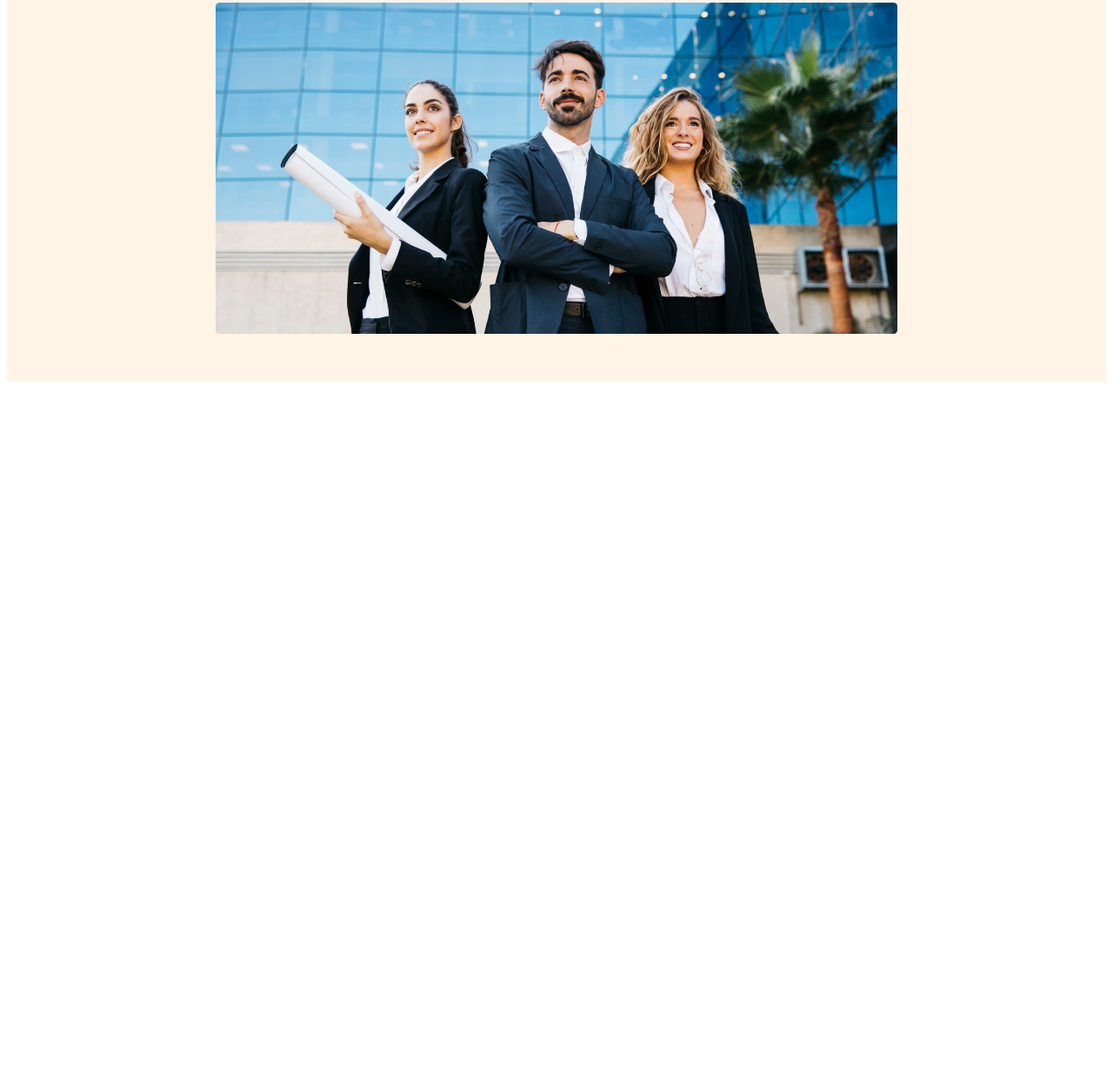
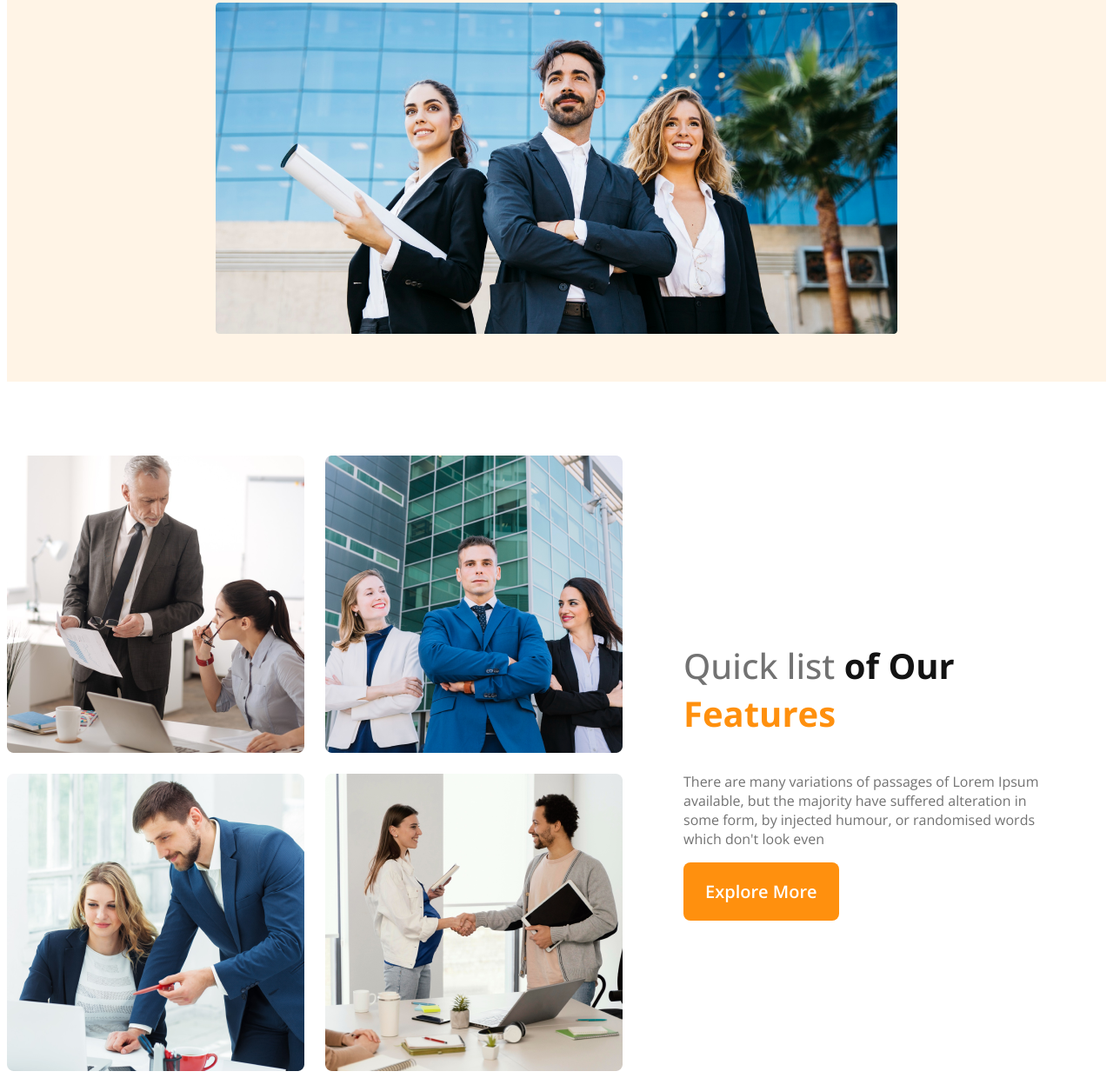
Before and after one commit to shoaib9752/g3-architects-practice-m2-m9, a plain HTML site: page index.html in a window 1280 px wide. Shown: the part 522-1762 px from the top of the page at 87% size. Before the commit the page ends 969 px from the top, so only its background shows below. Drawn offline with nearby package versions, Linux system fonts and the light colour scheme.

Commit message:
features content

```diff
--- a/index.html
+++ b/index.html
@@ -9,6 +9,8 @@
 </head>
 
 <body>
+
+    <!-- *Header Start -->
     <header>
         <nav>
             <h3 class="nav-titile">G3 Architects</h3>
@@ -22,31 +24,48 @@
 
         <div class="banner">
 
-            <div class="banner-content" >
+            <div class="banner-content">
                 <h1 class="banner-title">Brand New Group of Architects </h1>
-            <p class="banner-p" >There are many variations of passages of Lorem Ipsum available, but the majority have suffered alteration in some form, by injected humour, or randomised words which don't look even</p>
-            <button class="btn-primary">Explore More</button>
+                <p class="banner-p">There are many variations of passages of Lorem Ipsum available, but the majority
+                    have suffered alteration in some form, by injected humour, or randomised words which don't look even
+                </p>
+                <button class="btn-primary">Explore More</button>
             </div>
 
             <img src="images/banner.png" alt="">
 
+        </div>
 
-        </div>
+    </header>
+    <!-- *header end -->
+
+    <!-- *Main start -->
+    <main>
+        <!-- *features -->
+
+        <section class="features-container">
+
+            <div class="features-image">
+                <img src="images/team1.png" alt="">
+                <img src="images/team2.png" alt="">
+                <img src="images/team3.png" alt="">
+                <img src="images/team4.png" alt="">
+            </div>
+
+            <div class="features-content">
+                <h3 class="features-content-title"><span class="quick">Quick list</span> <span class="of">of Our</span>
+                    <span class="feat">Features</span></h3>
+                <p class="features-content-des">There are many variations of passages of Lorem Ipsum available, but the
+                    majority have suffered
+                    alteration in some form, by injected humour, or randomised words which don't look even</p>
+                <button class="btn-primary">Explore More</button>
+            </div>
+
+        </section>
 
 
 
-
-
-    </header>
-
-    <!-- *header end -->
-
-
-    <main>
-
     </main>
-
-
     <!-- *main end -->
 
 
--- a/styles/styles.css
+++ b/styles/styles.css
@@ -88,8 +88,65 @@ nav li a {
     margin-top: 50px;
 }
 
+/* *Header end */
+
+/* *main start */
+
+main{
+    max-width: 1440px;
+    margin: 0 auto;
+}
+
+.features-container{
+    display: flex;
+    align-items: center;
+    padding-top: 85px;
+}
+
+.features-image{
+    display: grid;
+    grid-template-columns: repeat(2, 1fr);
+    gap: 1.5rem;
+}
 
 
+.features-content{
+    padding-left: 70px;
+    padding-right: 70px;
+}
+
+.features-content-title{
+    font-size: 2.5rem;
+}
+
+.quick{
+color: #727272;
+font-weight: 500;
+}
+
+.of{
+color: #131313;
+font-weight: 700;
+}
+.feat{
+color: #FF900E;
+font-weight: 700;
+}
+
+
+.features-content-des{
+    color: #727272;
+    font-weight: 400;
+}
+
+
+
+
+
+
+
+
+/* *main end */
 
 
 
```
